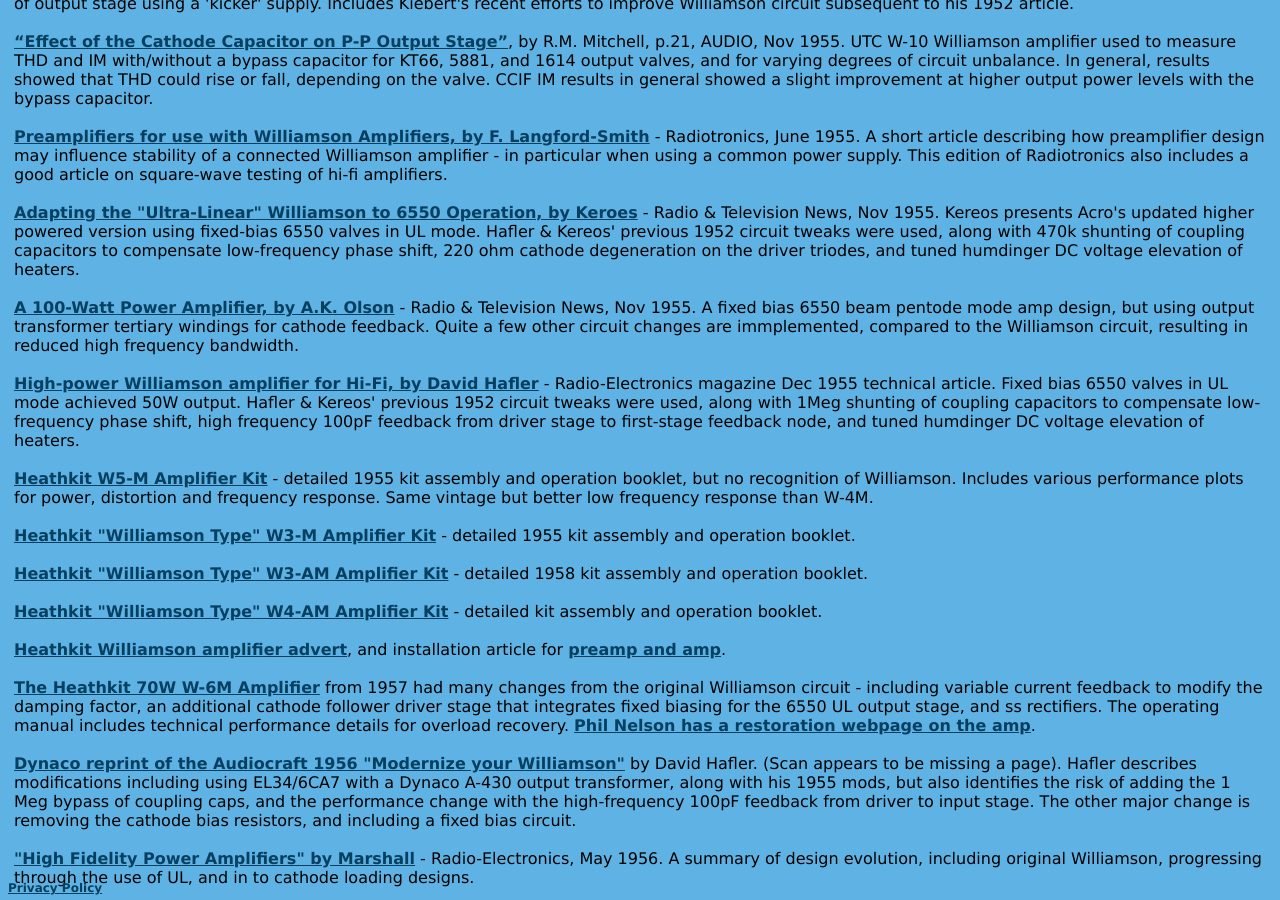
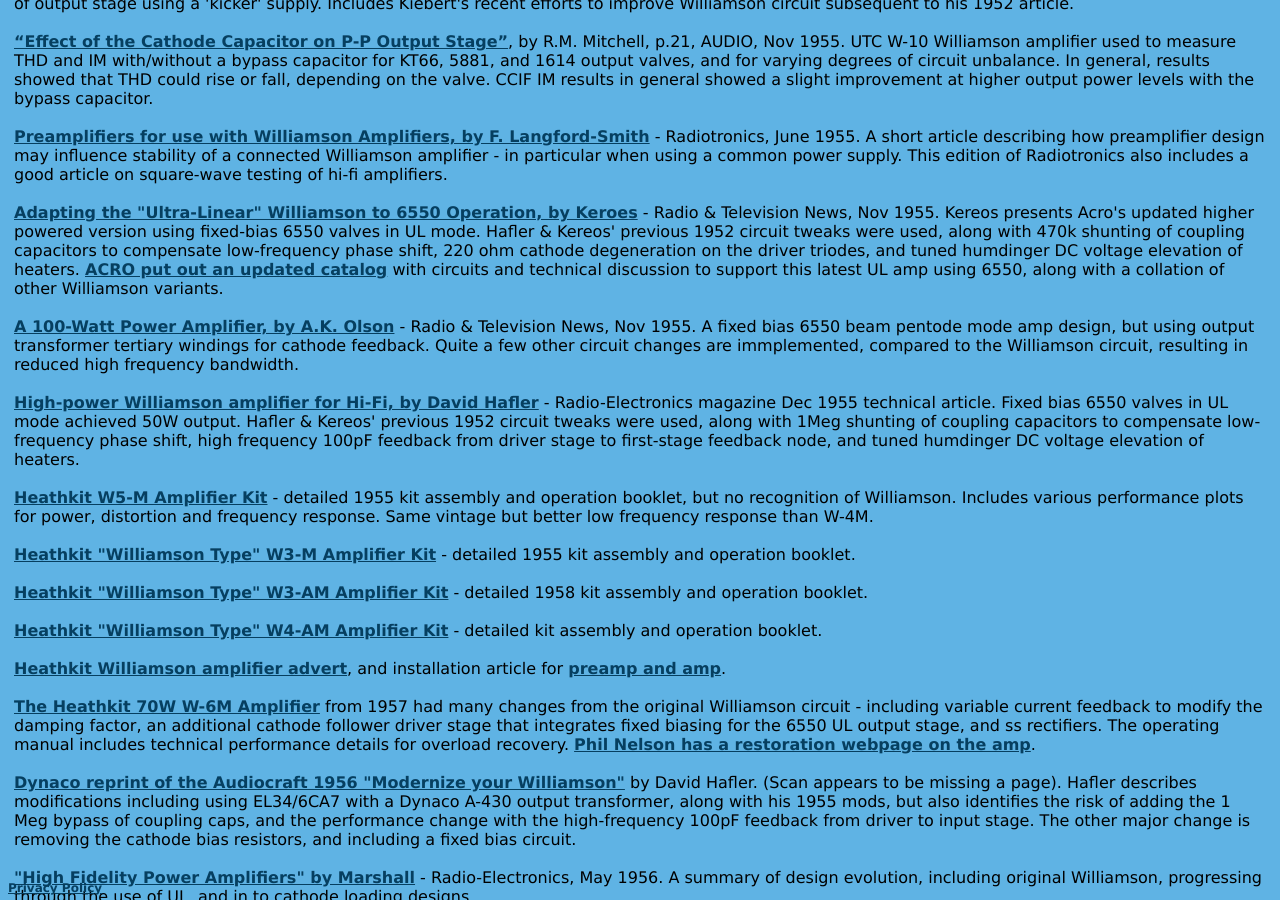
Before and after one commit to michael-robbins/michael-robbins.github.io, a Jekyll site: the page built from projects/Williamson.html, in a window 1280 px wide and 900 px high, scrolled down 5623 px. Built offline with Jekyll 4.4.1, drawn with Linux system fonts in a browser that asks for light colours; some of the changed lines change nothing that is shown; some of the changed text lies outside the part shown.

Commit message:
Update Williamson.html

```diff
--- a/projects/Williamson.html
+++ b/projects/Williamson.html
@@ -237,6 +237,7 @@
       <a href="http://www.technicalaudio.com/pdf/Gordon_Clark_folder/Acrosound_reprint_Radio_and_Television_News_Williamson_6550.pdf">Adapting the "Ultra-Linear" Williamson to 6550 Operation, by Keroes</a> - Radio & Television News, Nov 1955.
       Kereos presents Acro's updated higher powered version using fixed-bias 6550 valves in UL mode.
       Hafler & Kereos' previous 1952 circuit tweaks were used, along with 470k shunting of coupling capacitors to compensate low-frequency phase shift, 220 ohm cathode degeneration on the driver triodes, and tuned humdinger DC voltage elevation of heaters.
+      <a href="http://www.tubebooks.org/file_downloads/acrosound.pdf">ACRO put out an updated catalog</a> with circuits and technical discussion to support this latest UL amp using 6550, along with a collation of other Williamson variants.
       <br /><br />
       <a href="/static/a 100 W power amplifier.pdf">A 100-Watt Power Amplifier, by A.K. Olson</a> - Radio & Television News, Nov 1955.
       A fixed bias 6550 beam pentode mode amp design, but using output transformer tertiary windings for cathode feedback.
@@ -332,7 +333,7 @@
   </tr>
   <tr>
     <td align="center">
-       Update: March 2021
+       Update: May 2021
        <br />
        Email tim for comments/details
        <br/>
```
